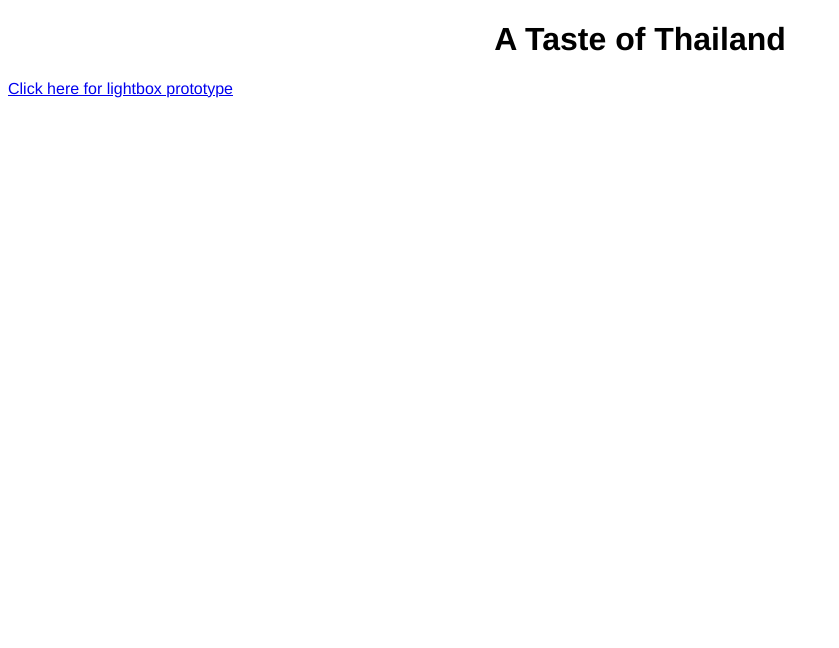
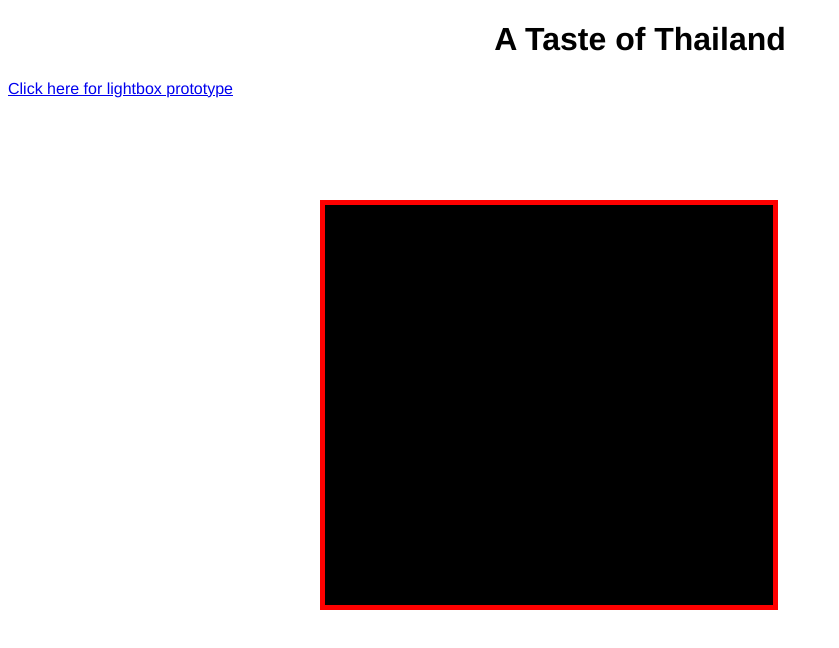
Before and after one commit to rachelcolby11/Photo-Viewer, a plain HTML site: page index.html in a window 1280 px wide. Both pictures are taken after a click on the link "Click here for lightbox prototype". Shown: the whole page, without its empty margins (0-839 px from the left). Drawn offline with Linux system fonts and the light colour scheme; no server answers.

Commit message:
Create div for lightbox

```diff
--- a/index.html
+++ b/index.html
@@ -12,6 +12,9 @@
     </a>
   <div id="images">
   </div>
+  <div id="light" class="lightbox_content">
+
+  </div>
   <script src="jquery-2.1.4.js"></script>
   <script src="main.js"></script>
 </body>
```
